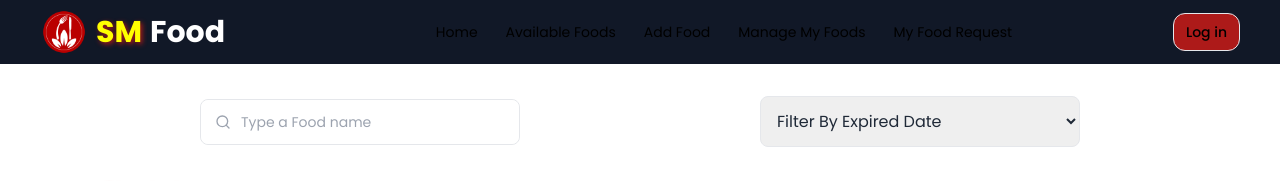
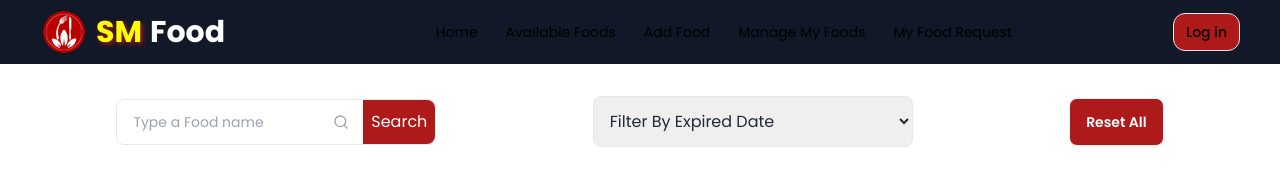
Before and after one commit to shafiqulislamsagor/SM-Food-A11-Client, a React (Vite) app: page /available-foods in a window 1280 px wide. Both pictures are taken after a click on the link 1079 px from the left and 613 px from the top of the page. Shown: the top 181 px of the page. Built offline with nearby package versions, Linux system fonts and the light colour scheme; no server answers.

Commit message:
search and filtering implement

```diff
--- a/src/Pages/AvailableFoods.jsx
+++ b/src/Pages/AvailableFoods.jsx
@@ -8,17 +8,22 @@ const AvailableFoods = () => {
 
     const [parpage, setparpage] = useState(3)
     const [FoodCount, setFoodCounts] = useState(0)
-    const [current,setcurrent] = useState(1)
+    const [current, setcurrent] = useState(1)
+    const [filter, setFilter] = useState('')
+    const [search,setSearch] = useState('')
 
     // Food All data
     const FoodData = async () => {
-        const { data } = await axios(`${import.meta.env.VITE_API_URL}/food-All?page=${current}&size=${parpage}`);
-        return data
+        const { data } = await axios(`${import.meta.env.VITE_API_URL}/food-All?page=${current}&size=${parpage}&filter=${filter}&search=${search}`);
+        return data;
     }
+
+
+
 
     const { data: AllFood = [], isLoading } = useQuery({
         queryFn: () => FoodData(),
-        queryKey: ['food',current,parpage]
+        queryKey: ['food', current, parpage, filter,search]
     })
 
 
@@ -27,22 +32,36 @@ const AvailableFoods = () => {
 
     const pagecount = Math.ceil(FoodCount / parpage)
 
-    const pages = [...Array(pagecount).keys()].map(page => page +1)
+    const pages = [...Array(pagecount).keys()].map(page => page + 1)
     // console.log(pages);
 
-    const buttonClick = (value) =>{
+    const buttonClick = (value) => {
 
         setcurrent(value)
     }
 
-    console.log(current);
+    const filterClick = e => {
+        setFilter(e.target.value)
+    }
+    const searchBtn = e =>{
+        e.preventDefault()
+
+        setSearch(e.target.search.value);
+    }
+
+    const resetButton = () =>{
+        setSearch('')
+        setFilter('')
+    }
+
+    // console.log(current);
     useEffect(() => {
         const loaded = async () => {
-            const { data } = await axios(`${import.meta.env.VITE_API_URL}/food-counts`);
+            const { data } = await axios(`${import.meta.env.VITE_API_URL}/food-counts?search=${search}`);
             setFoodCounts(data.foodCounts)
         }
         loaded()
-    }, [])
+    }, [search])
 
     if (isLoading) return <p>Loading........!</p>
     return (
@@ -50,20 +69,25 @@ const AvailableFoods = () => {
             <div className="flex flex-col md:flex-row justify-evenly items-center gap-10 my-8">
                 <div >
                     <div className="w-80 border rounded-lg">
-                        <div className="relative" >
-                            <div className="relative">
-                                <div className="absolute inset-y-0 start-0 flex items-center pointer-events-none z-20 ps-3.5">
+                        <form onSubmit={searchBtn} className="relative flex" >
+                            <div  className="relative">
+                                <input name="search" className="py-3 pe-20 ps-4 block text-white w-full border-gray-200 rounded-lg text-sm focus:border-green-500 focus:ring-green-500 disabled:opacity-50 disabled:pointer-events-none rounded-e-none dark:bg-neutral-900 dark:border-green-700 dark:text-white dark:placeholder-neutral-500 dark:focus:ring-green-600" type="text" placeholder="Type a Food name" />
+                                <div  className="absolute inset-y-0 end-0 flex items-center pointer-events-none z-20 pe-3.5">
                                     <svg className="flex-shrink-0 size-4 text-gray-400 dark:text-white/60" xmlns="http://www.w3.org/2000/svg" width="24" height="24" viewBox="0 0 24 24" fill="none" stroke="currentColor" strokeWidth="2" strokeLinecap="round" strokeLinejoin="round">
                                         <circle cx="11" cy="11" r="8"></circle>
                                         <path d="m21 21-4.3-4.3"></path>
                                     </svg>
                                 </div>
-                                <input className="py-3 ps-10 pe-4 block text-white w-full border-gray-200 rounded-lg text-sm focus:border-blue-500 focus:ring-blue-500 disabled:opacity-50 disabled:pointer-events-none dark:bg-neutral-900 dark:border-neutral-700 dark:text-white dark:placeholder-neutral-500 dark:focus:ring-neutral-600" type="text" placeholder="Type a Food name" />
                             </div>
-                        </div>
+                            <button className="bg-[#ad1a19] rounded-lg px-2 rounded-s-none text-white">
+                                Search
+                            </button>
+                        </form>
                     </div>
                 </div>
                 <select
+                    onChange={filterClick}
+                    value={filter}
                     name="filter"
                     className='border p-3 w-80  rounded-lg'
                 >
@@ -71,9 +95,10 @@ const AvailableFoods = () => {
                     <option value='less time'>Expire Date Less time</option>
                     <option value='more time'>Expire Date more time</option>
                 </select>
+                <button onClick={resetButton} className="btn bg-[#ad1a19] hover:bg-[#851b1b] text-white">Reset All</button>
             </div>
             <div className="w-[95%] mx-auto">
-                <h2 className="text-4xl font-medium"><span className="text-[#ff0] textLayer"> Available</span> Foods Page : {current}</h2>
+                <h2 className="text-2xl md:text-3xl lg:text-4xl font-medium"><span className="text-[#ff0] textLayer"> Available</span> Foods Page : {current}</h2>
                 <div className="grid grid-cols-1 md:grid-cols-2 lg:grid-cols-3 gap-5 my-10">
                     {
                         AllFood.map((single, id) => <AvailableCard card={single} key={id} />)
@@ -81,7 +106,7 @@ const AvailableFoods = () => {
                 </div>
                 <div className="mb-20 flex justify-center">
                     <nav aria-label="Pagination" className="inline-flex -space-x-px rounded-md shadow-sm bg-gray-800 text-gray-100 ">
-                        <button disabled={current === 1} onClick={()=>buttonClick(current - 1)} type="button" className="inline-flex items-center px-2 py-2 text-sm font-semibold border rounded-l-md border-gray-700">
+                        <button disabled={current === 1} onClick={() => buttonClick(current - 1)} type="button" className="inline-flex items-center px-2 py-2 text-sm font-semibold border rounded-l-md border-gray-700">
                             <span className="sr-only">Previous</span>
                             <svg xmlns="http://www.w3.org/2000/svg" viewBox="0 0 20 20" fill="currentColor" aria-hidden="true" className="w-5 h-5">
                                 <path fillRule="evenodd" d="M12.707 5.293a1 1 0 010 1.414L9.414 10l3.293 3.293a1 1 0 01-1.414 1.414l-4-4a1 1 0 010-1.414l4-4a1 1 0 011.414 0z" clipRule="evenodd"></path>
@@ -89,10 +114,10 @@ const AvailableFoods = () => {
                         </button>
                         {/* inline-flex items-center px-4 py-2 text-sm font-semibold border bg-blue-400 text-gray-900 border-gray-700 */}
                         {
-                            pages.map((button) => <button onClick={()=>buttonClick(button)} key={button} type="button" className={`${current === button && 'bg-black text-white'}inline-flex items-center px-4 py-2 text-sm font-semibold border border-gray-700 hover:bg-black hover:text-white`}>{button}</button>)
+                            pages.map((button) => <button onClick={() => buttonClick(button)} key={button} type="button" className={`${current === button && 'bg-black text-white'}inline-flex items-center px-4 py-2 text-sm font-semibold border border-gray-700 hover:bg-black hover:text-white`}>{button}</button>)
                         }
 
-                        <button onClick={()=>buttonClick(current +1)} disabled={current === pages.length} type="button" className="inline-flex items-center px-2 py-2 text-sm font-semibold border rounded-r-md border-gray-700">
+                        <button onClick={() => buttonClick(current + 1)} disabled={current === pages.length} type="button" className="inline-flex items-center px-2 py-2 text-sm font-semibold border rounded-r-md border-gray-700">
                             <span className="sr-only">Next</span>
                             <svg xmlns="http://www.w3.org/2000/svg" viewBox="0 0 20 20" fill="currentColor" aria-hidden="true" className="w-5 h-5">
                                 <path fillRule="evenodd" d="M7.293 14.707a1 1 0 010-1.414L10.586 10 7.293 6.707a1 1 0 011.414-1.414l4 4a1 1 0 010 1.414l-4 4a1 1 0 01-1.414 0z" clipRule="evenodd"></path>
```
